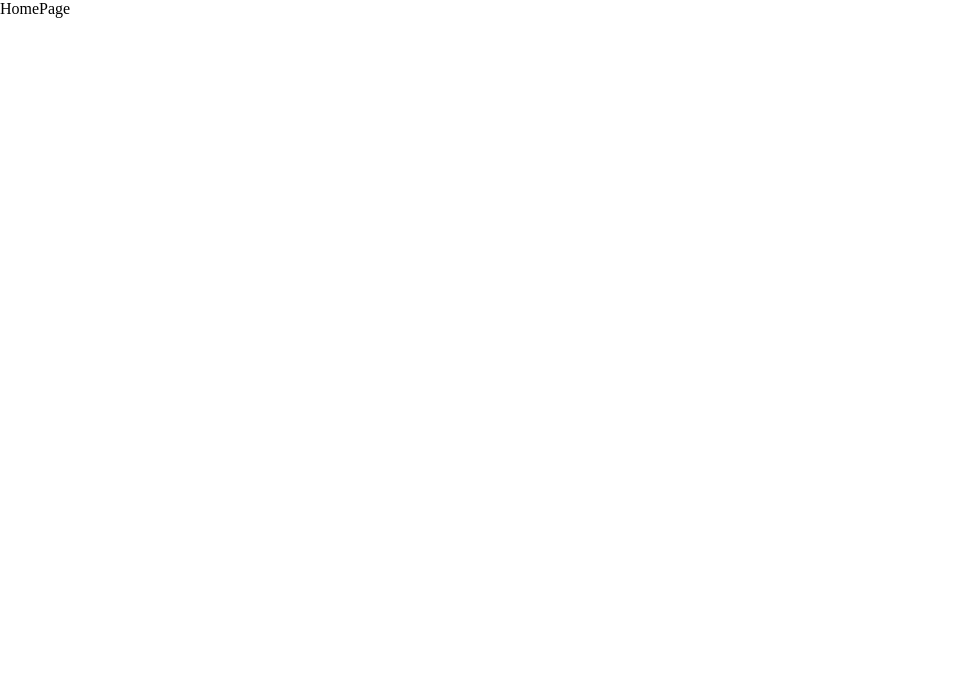
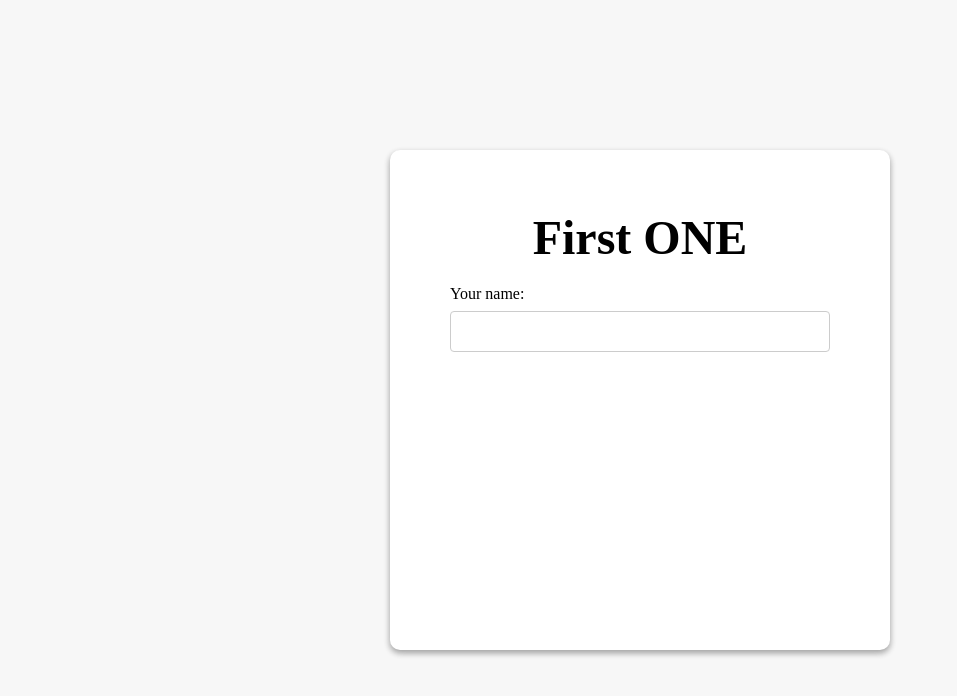
Before and after one commit to feftio/the-first, a React app: page / in a window 1280 px wide. Shown: the top 696 px of the page, without its empty margins (0-957 px from the left). Built offline with nearby package versions, Linux system fonts and the light colour scheme.

Commit message:
start HomePage

```diff
--- /dev/null
+++ b/src/components/pages/home/HomePage.module.scss
@@ -0,0 +1,21 @@
+.container {
+    display: flex;
+    width: 100vw;
+    height: 100vh;
+    justify-content: center;
+    align-items: center;
+    background-color: #f7f7f7;
+}
+
+.box {
+    display: flex;
+    flex-direction: column;
+    justify-content: flex-start;
+    align-items: center;
+    width: 500px;
+    height: 500px;
+    padding: 60px;
+    background-color: rgb(255, 255, 255);
+    border-radius: 10px;
+    box-shadow: 0 3px 6px rgb(0 0 0 / 16%), 0 3px 6px rgb(0 0 0 / 23%);
+}
--- a/src/components/pages/home/index.jsx
+++ b/src/components/pages/home/index.jsx
@@ -1,7 +1,16 @@
-import React from 'react'
+import React from "react";
+import TextField from "../../fields/text-field";
+import css from "./HomePage.module.scss";
 
 export default function HomePage() {
-  return (
-    <div>HomePage</div>
-  )
+    return (
+        <div className={css["container"]}>
+            <div className={css["box"]}>
+                <h1 className="h1" style={{ paddingBottom: "20px" }}>
+                    First ONE
+                </h1>
+                <TextField name="Your name:" fullWidth />
+            </div>
+        </div>
+    );
 }
```
